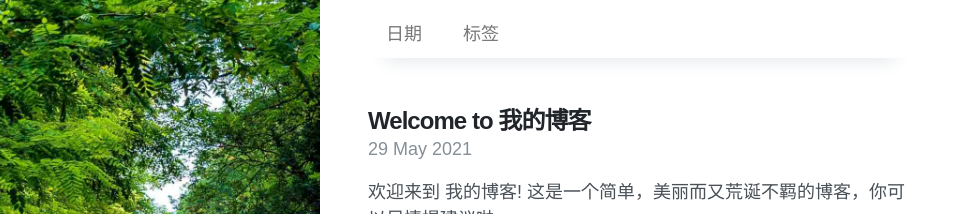
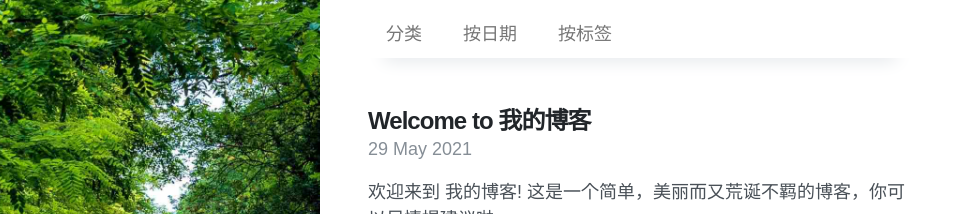
Before and after one commit to xianyu2hao/Personal-blog.github.io, a Jekyll site: the page built from index.html, in a window 1280 px wide. Shown: the top 214 px of the page, without its empty margins (0-975 px from the left). Built offline with Jekyll 4.4.1, drawn with Linux system fonts in a browser that asks for light colours; nearby versions of some CDN libraries; the list of posts is cut into pages by our own code.

Commit message:
Update archive.yml

```diff
--- a/_data/archive.yml
+++ b/_data/archive.yml
@@ -1,9 +1,9 @@
+- type: categories
+  title: 分类
+#  url: /categories/
 - type: dates
-  title: 日期
+  title: 按日期
   url: /dates/
-#- type: categories
-#  title: Categories
-#  url: /categories/
 - type: tags
-  title: 标签
+  title: 按标签
   url: /tags/
```
